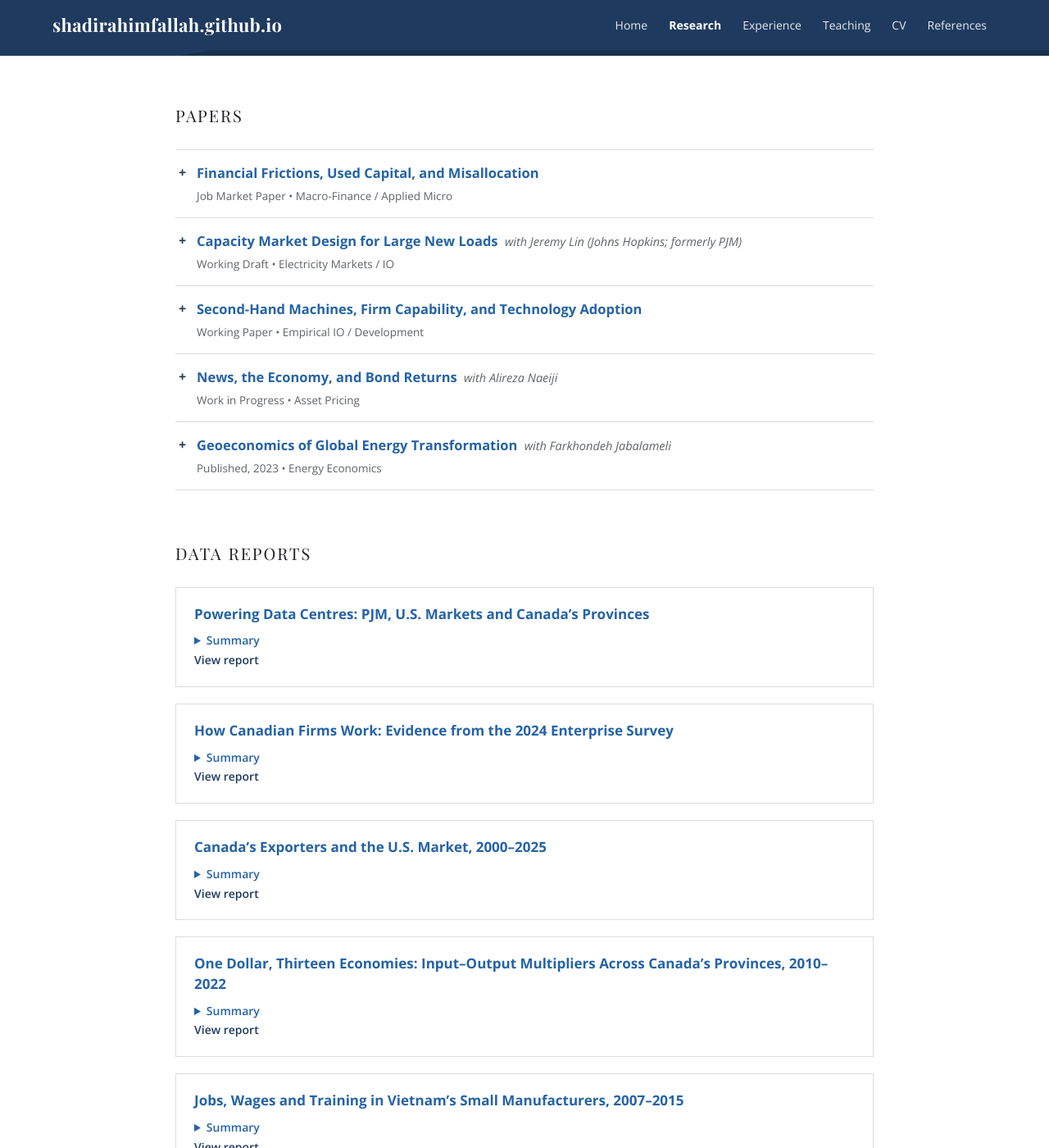
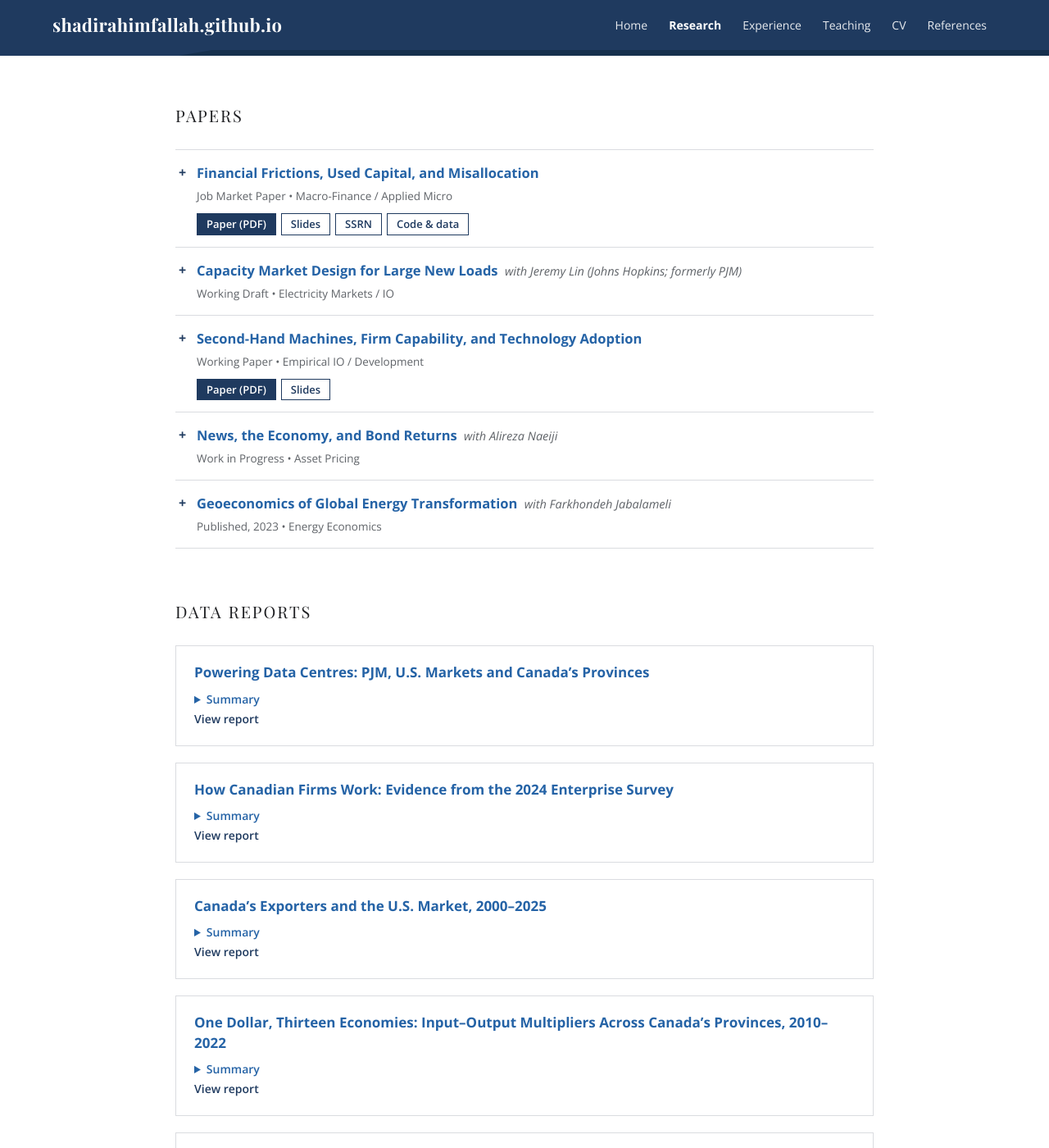
Before and after one commit to ShadiRahimfallah/ShadiRahimfallah.github.io, a Jekyll site: the page research.html, which Jekyll copies as it is, in a window 1280 px wide and 1400 px high, scrolled down 304 px. Shown: the whole window at 82% size. Built offline with Jekyll 4.4.1, drawn with Linux system fonts in a browser that asks for light colours.

Commit message:
Add files via upload

```diff
--- a/research.html
+++ b/research.html
@@ -105,6 +105,11 @@ details.abstract .paper-dimensions {
 .paper .pbody p + p { margin-top: 8px; }
 .paper .pnote { color: var(--muted); font-size: 14px; }
 .paper .jmp-links { margin-top: 4px; }
+.paper .plinks { grid-column: 2; display: flex; flex-wrap: wrap; gap: 6px; margin-top: 6px; }
+.paper .plinks a { text-decoration: none; display: inline-block; border: 1px solid var(--burgundy); color: var(--burgundy); font-size: 13px; font-weight: 600; padding: 2px 11px; line-height: 1.6; }
+.paper .plinks a:hover { background: var(--burgundy); color: #fff; text-decoration: none; }
+.paper .plinks a.primary { background: var(--burgundy); color: #fff; }
+.paper .plinks a.primary:hover { background: var(--burgundy-dark); }
 .paper .paper-dimensions { margin-top: 4px; }
 
 @media (max-width: 900px) { .research [id] { scroll-margin-top: 120px; } }
@@ -146,7 +151,7 @@ details.abstract .paper-dimensions {
     <div class="plist">
 
       <details class="paper" id="jmp">
-        <summary><span class="ptitle">Financial Frictions, Used Capital, and Misallocation</span><span class="ptag">Job Market Paper &bull; Macro-Finance / Applied Micro</span></summary>
+        <summary><span class="ptitle">Financial Frictions, Used Capital, and Misallocation</span><span class="ptag">Job Market Paper &bull; Macro-Finance / Applied Micro</span><span class="plinks"><a class="primary" href="files/Shadi_Rahimfallah_PhD_Econ_YorU_Jobmarket_Paper.pdf">Paper (PDF)</a><a href="files/Shadi_Rahimfallah_PhD_Econ_YorU_Jobmarket_slide.pdf">Slides</a><a href="https://papers.ssrn.com/sol3/papers.cfm?abstract_id=7571042" target="_blank" rel="noopener">SSRN</a><a href="https://doi.org/10.5281/zenodo.22947884" target="_blank" rel="noopener">Code &amp; data</a></span></summary>
         <div class="pbody">
           <div class="paper-dimensions">
             <div class="dim-box">
@@ -165,12 +170,6 @@ details.abstract .paper-dimensions {
               </ul>
             </div>
           </div>
-          <ul class="jmp-links">
-            <li><a class="primary" href="files/Shadi_Rahimfallah_PhD_Econ_YorU_Jobmarket_Paper.pdf">Paper (PDF)</a></li>
-            <li><a href="files/Shadi_Rahimfallah_PhD_Econ_YorU_Jobmarket_slide.pdf">Slides</a></li>
-            <li><a href="https://papers.ssrn.com/sol3/papers.cfm?abstract_id=7571042" target="_blank" rel="noopener">SSRN</a></li>
-            <li><a href="https://doi.org/10.5281/zenodo.22947884" target="_blank" rel="noopener">Code &amp; data</a></li>
-          </ul>
         </div>
       </details>
 
@@ -183,7 +182,7 @@ details.abstract .paper-dimensions {
       </details>
 
       <details class="paper" id="second-hand-machines">
-        <summary><span class="ptitle">Second-Hand Machines, Firm Capability, and Technology Adoption</span><span class="ptag">Working Paper &bull; Empirical IO / Development</span></summary>
+        <summary><span class="ptitle">Second-Hand Machines, Firm Capability, and Technology Adoption</span><span class="ptag">Working Paper &bull; Empirical IO / Development</span><span class="plinks"><a class="primary" href="files/Shadi_Rahimfallah_SecondHand_Machines_Paper.pdf">Paper (PDF)</a><a href="files/Shadi_Rahimfallah_SecondHand_Machines_Slides.pdf">Slides</a></span></summary>
         <div class="pbody">
           <div class="paper-dimensions">
             <div class="dim-box">
@@ -211,10 +210,6 @@ details.abstract .paper-dimensions {
             </div>
           </div>
           <p>Many firms in developing countries produce only with second-hand machines. Is it because they cannot pay for new machines, or because they cannot use the technology new machines carry? Using the World Bank FAT survey (15 countries) and a panel of Vietnamese small and medium manufacturers, I show that capability strongly predicts using only second-hand machines, wealth does not once firm size is held fixed, and these firms are not short of capital. A calibrated model of new versus used capital, with an adoption cost that falls with capability and a collateral constraint, attributes 96% of these firms to a lack of know-how and 4% to finance.</p>
-          <ul class="jmp-links">
-            <li><a class="primary" href="files/Shadi_Rahimfallah_SecondHand_Machines_Paper.pdf">Paper (PDF)</a></li>
-            <li><a href="files/Shadi_Rahimfallah_SecondHand_Machines_Slides.pdf">Slides</a></li>
-          </ul>
         </div>
       </details>
 
```
